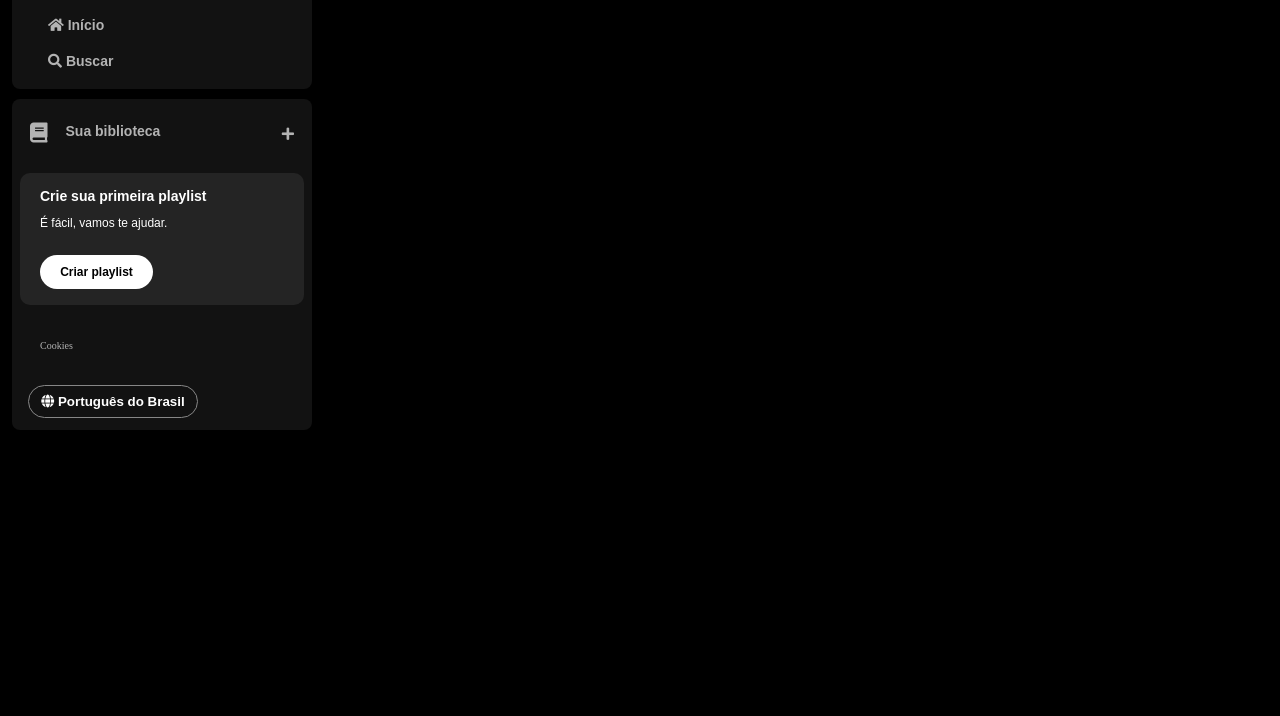
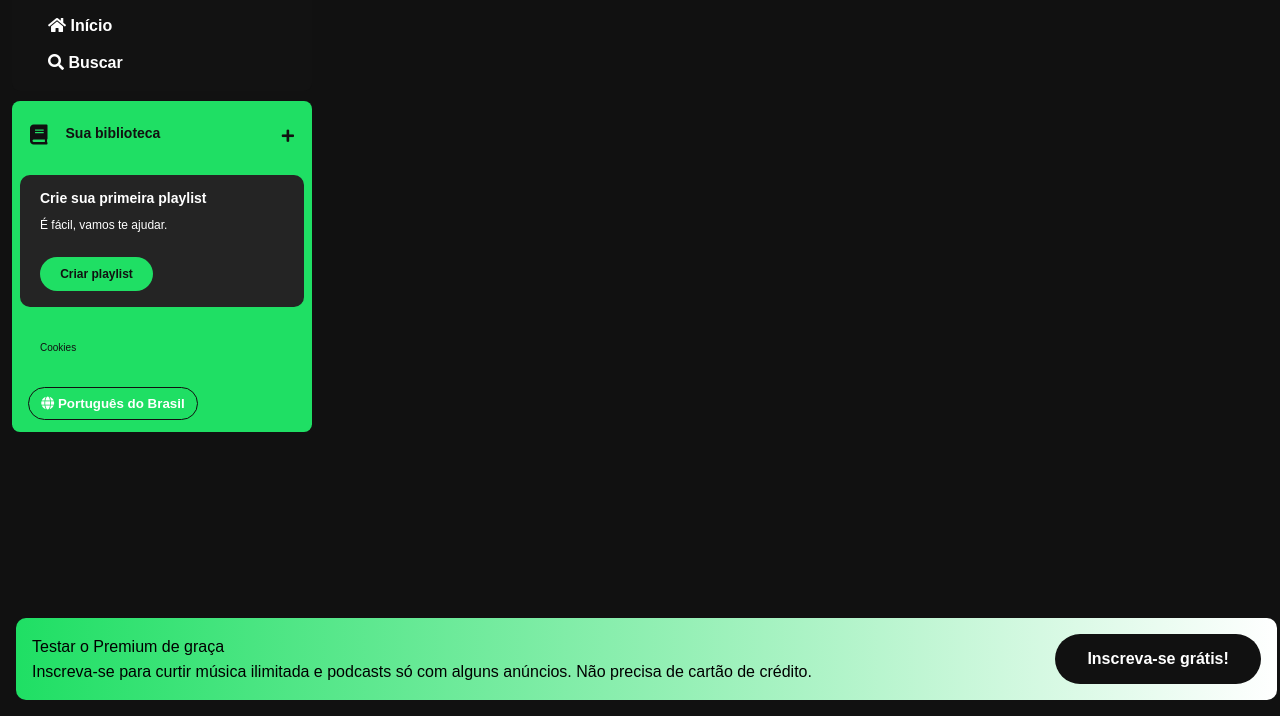
Before and after one commit to Lucbm99/Imersao-Alura-Spotify, a plain HTML site: page index.html in a window 1280 px wide. Shown: the part 84-800 px from the top of the page. Drawn offline with Linux system fonts and the light colour scheme.

Commit message:
Feature - add footer and geral adjustments style

```diff
--- a/index.html
+++ b/index.html
@@ -41,7 +41,10 @@
                     <span class="fa fas fa-book"></span>
                     <span>Sua biblioteca</span>
                 </button>
-                <span class="fa fa-plus"></span>
+                <div class="tooltip"><span class="fa fa-plus"></span>
+                    <span class="tooltip-text">Criar playlist ou pasta</span>
+                </div>
+
             </div>
 
             <section class="section-playlist">
@@ -67,6 +70,14 @@
         </div>
 
     </div>
-    </div>
+    <footer>
+        <div class="footer-area">
+            Testar o Premium de graça<br>
+            Inscreva-se para curtir música ilimitada e podcasts só com alguns anúncios. Não precisa de cartão de crédito.
+            <button class="footer__button">
+                <span>Inscreva-se grátis!</span>
+            </button>
+        </div>
+    </footer>
 </body>
 </html>
--- a/styles.css
+++ b/styles.css
@@ -1,5 +1,5 @@
 body {
-    background-color: #000;
+    background-color: #111;
 }
 .sidebar {
     position: fixed;
@@ -35,22 +35,31 @@ body {
     padding: 0.625rem 0;
 }
 
+.sidebar ul li:hover {
+    background-color: #1FDF64;
+    border-radius: 10px;
+}
+
 .sidebar nav ul li a {
-    color: #b3b3b3;
+    color: #fff;
     text-decoration: none;
     font-weight: 600;
-    font-size: 14px;
+    font-size: 1rem;
     font-family: "DM Sans", sans-serif;
 }
 
+.sidebar nav ul li a:hover {
+    text-decoration: underline;
+}
+
 .library {
-    background-color: #121212;
+    background-color: #1FDF64;
     border-radius: 8px;
     display: flex;
     justify-content: space-between;
     flex-direction: column;
     padding: 4px 8px;
-    color: #b3b3b3;
+    color: #111111;
     font-weight: 600;
     font-size: 14px;
     margin-top: 0.625rem;
@@ -64,7 +73,7 @@ body {
 .library .library__button {
     display: flex;
     margin-right: 0.625rem;
-    color: #b3b3b3;
+    color: #111111;
     background-color: transparent;
     border: 0px;
     font-size: 14px;
@@ -85,6 +94,33 @@ body {
 
 .library .library__content .fa-plus {
     margin: 24px 10px;
+    cursor: pointer;
+}
+
+.tooltip {
+    position: relative;
+    display: inline-block;
+}
+
+.tooltip .tooltip-text {
+    visibility: hidden;
+    width: 120px;
+    background-color: black;
+    color: #fff;
+    text-align: center;
+    border-radius: 6px;
+    padding: 5px 0;
+
+    /* Position the tooltip */
+    position: absolute;
+    z-index: 1;
+    top: -5px;
+    left: 105%;
+}
+
+.tooltip:hover .tooltip-text {
+    visibility: visible;
+    font-family: "DM Sans", sans-serif;
 }
 
 .section-playlist {
@@ -124,8 +160,8 @@ body {
 .section-playlist__content .section-playlist__button {
     display: flex;
     justify-content: center;
-    background-color: #fff;
-    color: #000;
+    background-color: #1FDF64;
+    color: #111;
     border-radius: 20px;
     font-size: 12px;
     font-weight: 700;
@@ -136,6 +172,11 @@ body {
     margin-top: 12px;
     border: 0px;
     width: 113px;
+    cursor: pointer;
+}
+
+.section-playlist__content .section-playlist__button:hover {
+    text-decoration: underline;
 }
 
 .sidebar .cookies {
@@ -143,10 +184,11 @@ body {
 }
 
 .sidebar .cookies a {
-    color: #b3b3b3;
+    color: #111;
     font-weight: 500;
     font-size: 10px;
     text-decoration: none;
+    font-family: "DM Sans", sans-serif;
 }
 
 .sidebar .cookies a:hover {
@@ -156,7 +198,7 @@ body {
 .languages .languages__button {
     align-items: center;
     background-color: transparent;
-    border: 1px solid #878787;
+    border: 1px solid #111;
     color: #fff;
     font-weight: bold;
     cursor: pointer;
@@ -165,3 +207,45 @@ body {
     padding: 8px;
     border-radius: 20px;
 }
+
+.languages .languages__button:hover {
+    text-decoration: underline;
+}
+
+.footer-area {
+    display: flex;
+    justify-content: space-between;
+    background: linear-gradient(to right, #1fdf64, #ffffff);
+    font-family: "DM Sans", sans-serif;
+    line-height: 25px;
+    position: fixed;
+    bottom: 1rem;
+    left: 1rem;
+    width: 96%;
+    padding: 1rem;
+    border-radius: 10px;
+    cursor: pointer;
+}
+
+.footer__button {
+    background-color: #111;
+    color: #fff;
+    border-radius: 3rem;
+    font-size: 1rem;
+    font-weight: 700;
+    font-family: "DM Sans", sans-serif;
+    text-decoration: none;
+    text-transform: none;
+    padding: 1rem;
+    border: 0px;
+    width: auto;
+    cursor: pointer;
+}
+
+.footer__button span {
+    padding: 1rem;
+}
+
+.footer__button:hover {
+    text-decoration: underline;
+}
```
